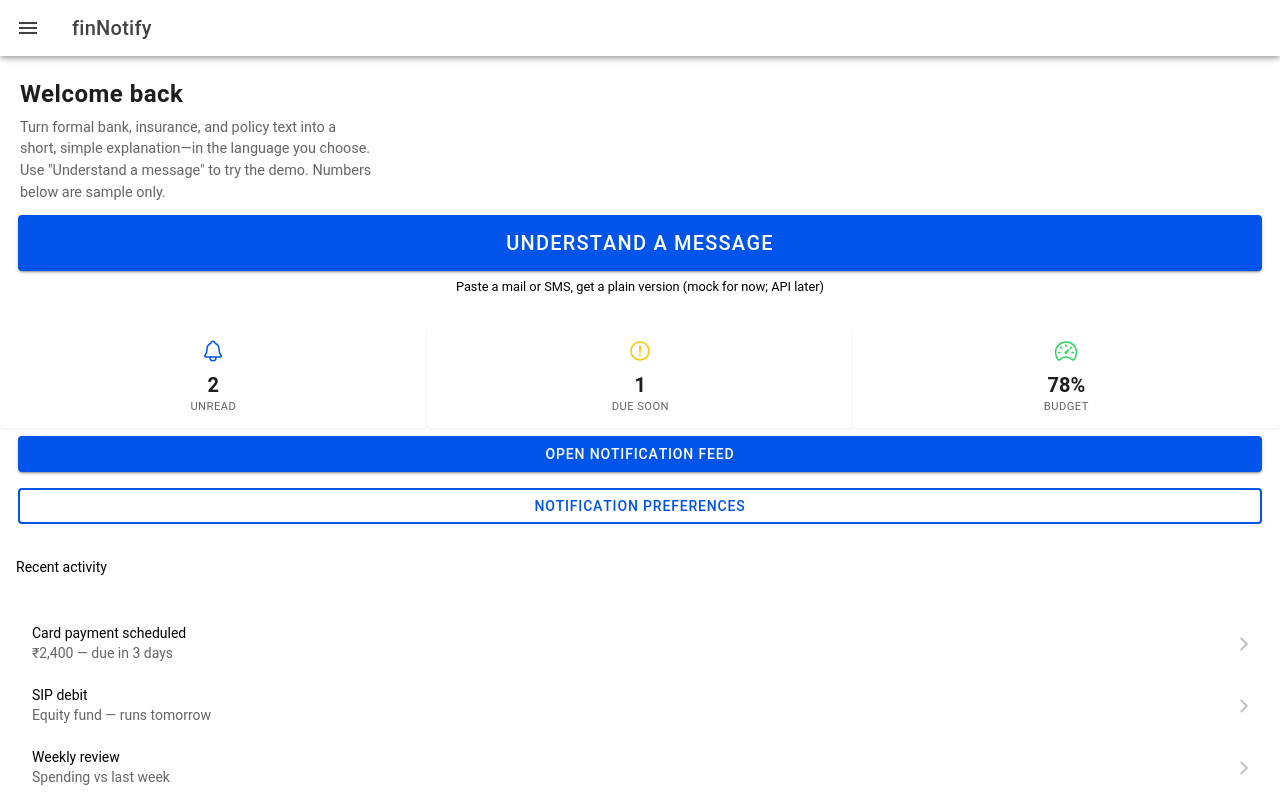
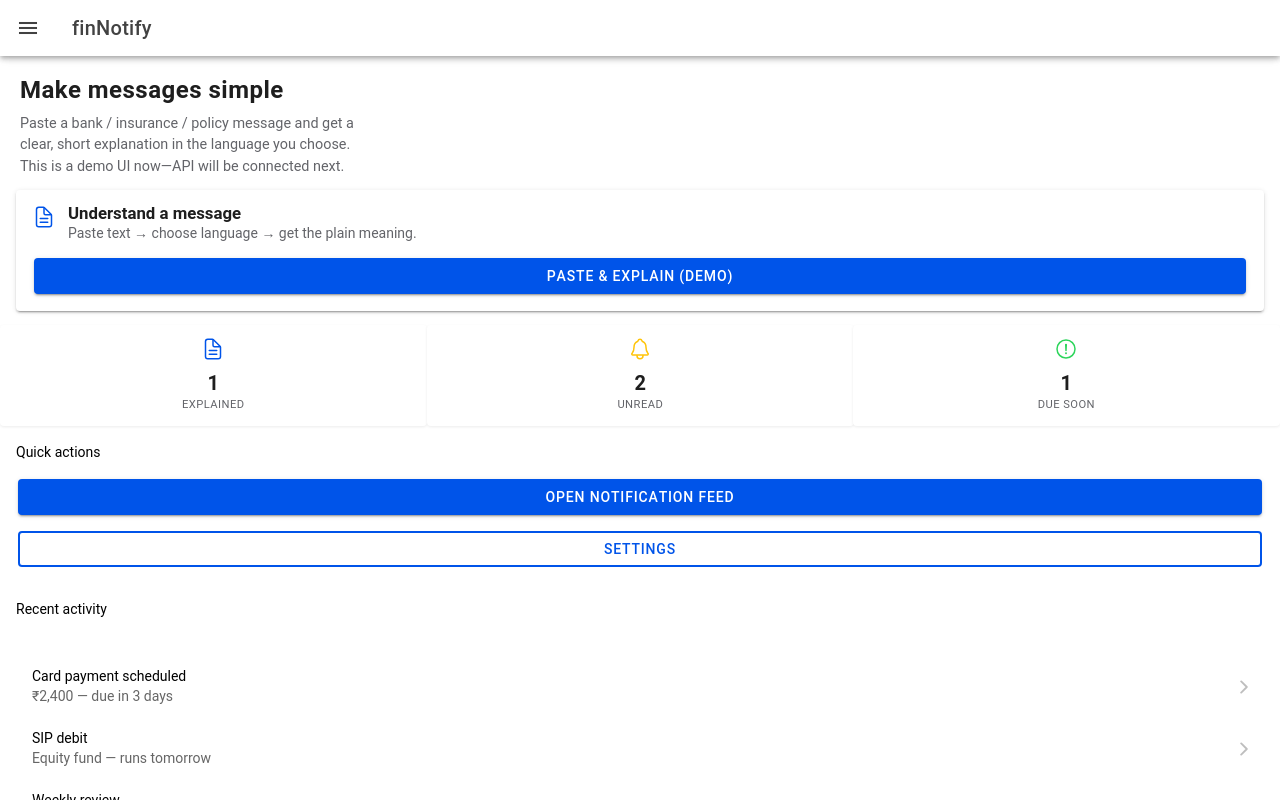
Before and after one commit to dixit-om/my-app, a React (Vite) app: page /home in a window 1280 px wide. Built offline with nearby package versions, Linux system fonts and the light colour scheme.

Commit message:
implemented some UI fixes

```diff
--- a/src/pages/Home.css
+++ b/src/pages/Home.css
@@ -3,7 +3,7 @@
 }
 
 .fin-notify-hero {
-  padding: 1.5rem 1.25rem 0.5rem;
+  padding: 1.25rem 1.25rem 0.75rem;
 }
 
 .fin-notify-title {
@@ -19,6 +19,35 @@
   line-height: 1.5;
   margin: 0;
   max-width: 22rem;
+}
+
+.home-primary-card {
+  margin-top: 0;
+}
+
+.home-primary-head {
+  display: flex;
+  gap: 0.75rem;
+  align-items: flex-start;
+  margin-bottom: 0.75rem;
+}
+
+.home-primary-icon {
+  font-size: 1.5rem;
+  margin-top: 0.1rem;
+}
+
+.home-primary-title {
+  font-size: 1.05rem;
+  font-weight: 700;
+  color: var(--ion-text-color, #1e1e1e);
+  line-height: 1.2;
+}
+
+.home-primary-subtitle {
+  margin: 0.25rem 0 0;
+  font-size: 0.85rem;
+  line-height: 1.4;
 }
 
 .home-stats {
--- a/src/pages/Home.tsx
+++ b/src/pages/Home.tsx
@@ -12,7 +12,7 @@ import {
   IonRow,
   IonText,
 } from '@ionic/react';
-import { alertCircleOutline, notificationsOutline, speedometerOutline } from 'ionicons/icons';
+import { alertCircleOutline, documentTextOutline, notificationsOutline } from 'ionicons/icons';
 import PageWithMenu from '../components/PageWithMenu';
 import './Home.css';
 
@@ -20,28 +20,45 @@ const Home: React.FC = () => {
   return (
     <PageWithMenu title="finNotify" contentClassName="home-content">
       <div className="fin-notify-hero">
-        <h1 className="fin-notify-title">Welcome back</h1>
+        <h1 className="fin-notify-title">Make messages simple</h1>
         <IonText color="medium">
           <p className="fin-notify-tagline">
-            Turn formal bank, insurance, and policy text into a short, simple explanation—in the language you choose. Use
-            &quot;Understand a message&quot; to try the demo. Numbers below are sample only.
+            Paste a bank / insurance / policy message and get a clear, short explanation in the language you choose.
+            This is a demo UI now—API will be connected next.
           </p>
         </IonText>
       </div>
-      <div className="ion-padding-horizontal ion-padding-bottom">
-        <IonButton expand="block" color="primary" routerLink="/explain" routerDirection="none" size="large">
-          Understand a message
-        </IonButton>
-        <p className="ion-text-color-medium" style={{ fontSize: '0.8rem', textAlign: 'center', marginTop: '0.5rem' }}>
-          Paste a mail or SMS, get a plain version (mock for now; API later)
-        </p>
-      </div>
+      <IonCard className="ion-margin-horizontal home-primary-card">
+        <IonCardContent>
+          <div className="home-primary-head">
+            <IonIcon icon={documentTextOutline} className="home-primary-icon" color="primary" />
+            <div>
+              <div className="home-primary-title">Understand a message</div>
+              <IonText color="medium">
+                <p className="home-primary-subtitle">Paste text → choose language → get the plain meaning.</p>
+              </IonText>
+            </div>
+          </div>
+          <IonButton expand="block" color="primary" routerLink="/explain" routerDirection="none">
+            Paste &amp; explain (demo)
+          </IonButton>
+        </IonCardContent>
+      </IonCard>
       <IonGrid className="ion-no-padding home-stats">
         <IonRow>
           <IonCol size="4">
             <IonCard className="home-stat-card">
               <IonCardContent>
-                <IonIcon icon={notificationsOutline} className="home-stat-icon" color="primary" />
+                <IonIcon icon={documentTextOutline} className="home-stat-icon" color="primary" />
+                <div className="home-stat-value">1</div>
+                <div className="home-stat-label">Explained</div>
+              </IonCardContent>
+            </IonCard>
+          </IonCol>
+          <IonCol size="4">
+            <IonCard className="home-stat-card">
+              <IonCardContent>
+                <IonIcon icon={notificationsOutline} className="home-stat-icon" color="warning" />
                 <div className="home-stat-value">2</div>
                 <div className="home-stat-label">Unread</div>
               </IonCardContent>
@@ -50,36 +67,23 @@ const Home: React.FC = () => {
           <IonCol size="4">
             <IonCard className="home-stat-card">
               <IonCardContent>
-                <IonIcon icon={alertCircleOutline} className="home-stat-icon" color="warning" />
+                <IonIcon icon={alertCircleOutline} className="home-stat-icon" color="success" />
                 <div className="home-stat-value">1</div>
                 <div className="home-stat-label">Due soon</div>
               </IonCardContent>
             </IonCard>
           </IonCol>
-          <IonCol size="4">
-            <IonCard className="home-stat-card">
-              <IonCardContent>
-                <IonIcon icon={speedometerOutline} className="home-stat-icon" color="success" />
-                <div className="home-stat-value">78%</div>
-                <div className="home-stat-label">Budget</div>
-              </IonCardContent>
-            </IonCard>
-          </IonCol>
         </IonRow>
       </IonGrid>
+      <IonListHeader className="ion-padding-horizontal">
+        <IonLabel>Quick actions</IonLabel>
+      </IonListHeader>
       <div className="ion-padding-horizontal ion-padding-bottom">
         <IonButton expand="block" color="primary" routerLink="/notifications" routerDirection="none">
           Open notification feed
         </IonButton>
-        <IonButton
-          expand="block"
-          fill="outline"
-          color="primary"
-          className="ion-margin-top"
-          routerLink="/settings"
-          routerDirection="none"
-        >
-          Notification preferences
+        <IonButton expand="block" fill="outline" color="primary" className="ion-margin-top" routerLink="/settings" routerDirection="none">
+          Settings
         </IonButton>
       </div>
       <IonListHeader className="ion-padding-horizontal">
```
